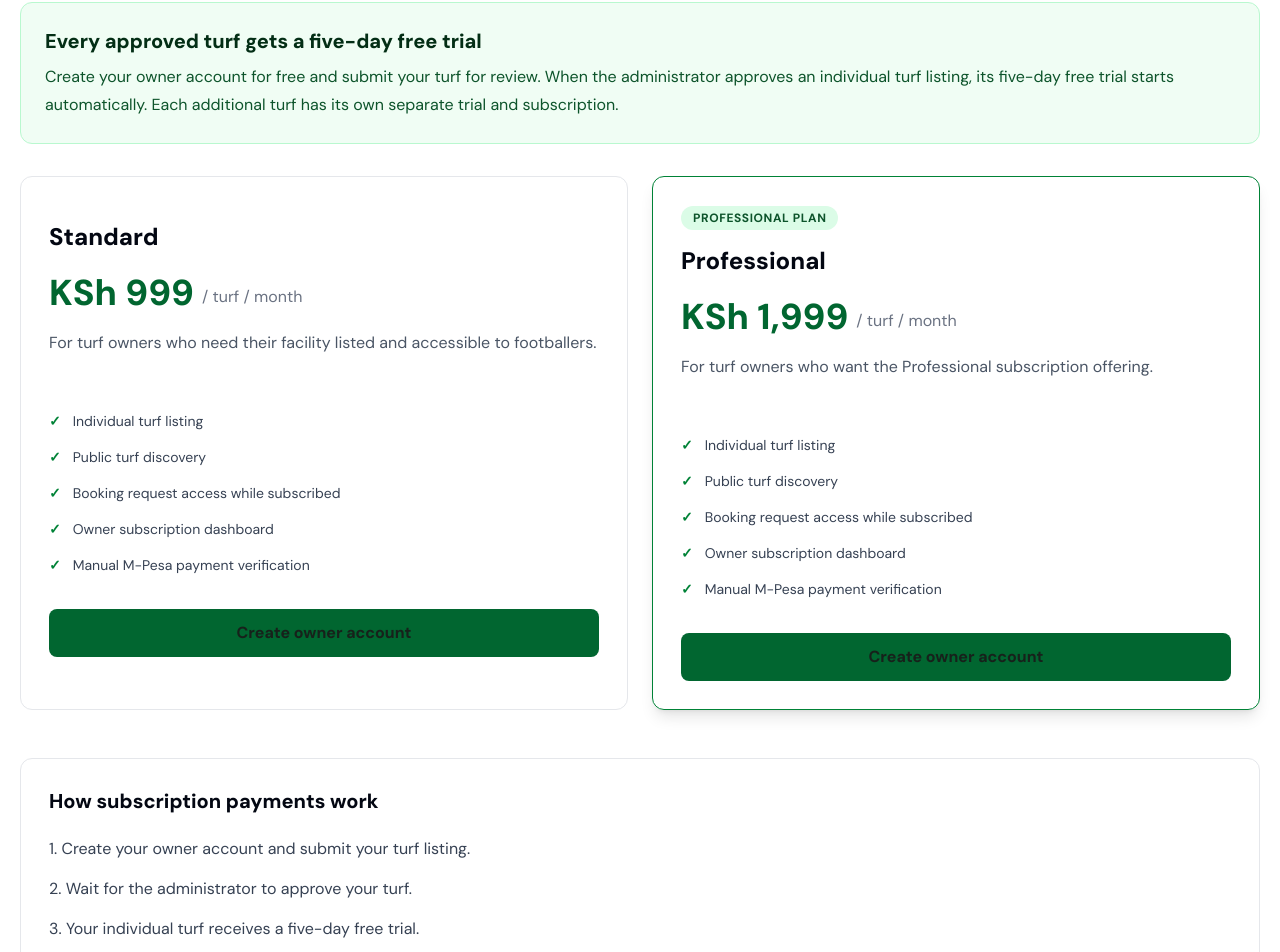
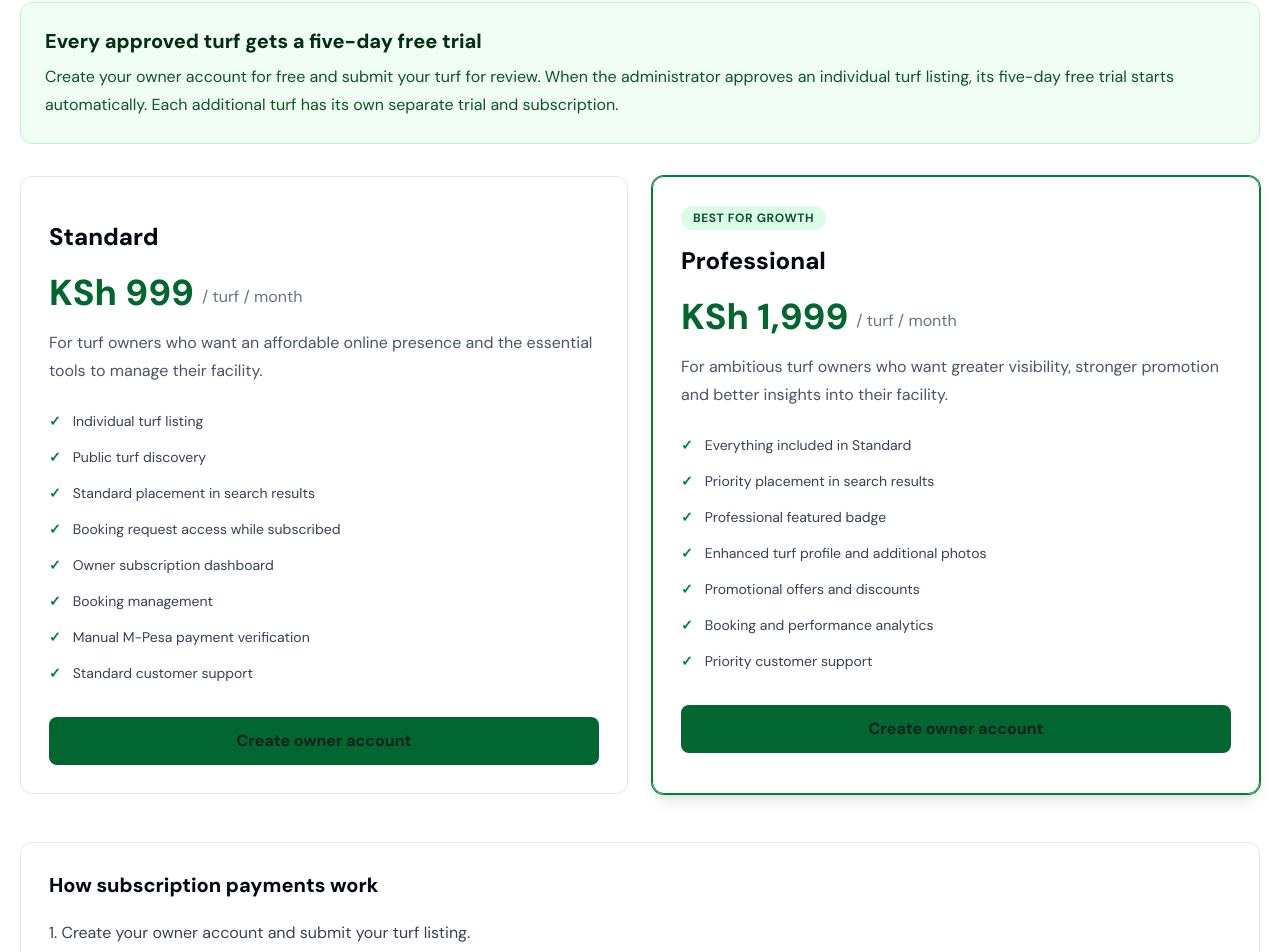
Before and after one commit to stanleyngunjiri2-a11y/TURFFF, a Next.js app: page /pricing in a window 1280 px wide. Shown: the part 513-1465 px from the top of the page. Built offline with nearby package versions, Linux system fonts and the light colour scheme.

Commit message:
Implement role-based authentication and turf subscription pricing

```diff
--- a/src/app/auth/callback/route.ts
+++ b/src/app/auth/callback/route.ts
@@ -1,24 +1,10 @@
 import { NextResponse, type NextRequest } from "next/server";
 import { createClient } from "@/lib/supabase/server";
-
-const ALLOWED_DESTINATIONS = new Set([
-  "/turfs",
-  "/reset-password",
-]);
+import { getLoginDestination } from "@/lib/auth/get-login-destination";
 
 export async function GET(request: NextRequest) {
   const code = request.nextUrl.searchParams.get("code");
   const requestedNext = request.nextUrl.searchParams.get("next");
-
-  // Only permit known internal destinations.
-  // Reject external URLs, protocol-relative URLs, backslashes,
-  // control characters, and unexpected redirect paths.
-  const validDestination =
-    requestedNext !== null &&
-    ALLOWED_DESTINATIONS.has(requestedNext) &&
-    !/[\\\u0000-\u001f\u007f]/.test(requestedNext);
-
-  const nextPath = validDestination ? requestedNext : "/turfs";
 
   if (!code) {
     return NextResponse.redirect(
@@ -28,13 +14,37 @@ export async function GET(request: NextRequest) {
 
   const supabase = await createClient();
 
-  const { error } = await supabase.auth.exchangeCodeForSession(code);
+  const { error: exchangeError } =
+    await supabase.auth.exchangeCodeForSession(code);
 
-  if (error) {
+  if (exchangeError) {
     return NextResponse.redirect(
       new URL("/login?error=confirmation_failed", request.url)
     );
   }
 
-  return NextResponse.redirect(new URL(nextPath, request.url));
+  const {
+    data: { user },
+    error: userError,
+  } = await supabase.auth.getUser();
+
+  if (userError || !user) {
+    return NextResponse.redirect(
+      new URL("/login?error=confirmation_failed", request.url)
+    );
+  }
+
+  try {
+    const destination = await getLoginDestination(
+      supabase,
+      user.id,
+      requestedNext
+    );
+
+    return NextResponse.redirect(new URL(destination, request.url));
+  } catch {
+    return NextResponse.redirect(
+      new URL("/login?error=destination_failed", request.url)
+    );
+  }
 }
--- a/src/app/login/page.tsx
+++ b/src/app/login/page.tsx
@@ -5,6 +5,7 @@ import { useRouter } from "next/navigation";
 import { useState, type FormEvent } from "react";
 import { SiteShell } from "@/components/site-shell";
 import { createClient } from "@/lib/supabase/client";
+import { getLoginDestination } from "@/lib/auth/get-login-destination";
 
 export default function LoginPage() {
   const router = useRouter();
@@ -37,7 +38,23 @@ export default function LoginPage() {
         return;
       }
 
-      router.replace("/turfs");
+      const { data: authData, error: userError } =
+        await supabase.auth.getUser();
+
+      if (userError || !authData.user) {
+        setError("Your login succeeded, but we could not verify your account. Please try again.");
+        return;
+      }
+
+      const requestedNext = new URLSearchParams(window.location.search).get("next");
+
+      const destination = await getLoginDestination(
+        supabase,
+        authData.user.id,
+        requestedNext
+      );
+
+      router.replace(destination);
       router.refresh();
     } catch {
       setError(
@@ -59,7 +76,11 @@ export default function LoginPage() {
         await supabase.auth.signInWithOAuth({
           provider: "google",
           options: {
-            redirectTo: `${window.location.origin}/auth/callback?next=/turfs`,
+            redirectTo: `${window.location.origin}/auth/callback?next=${
+              new URLSearchParams(window.location.search).get("next") === "/owner/apply"
+                ? "/owner/apply"
+                : "/turfs"
+            }`,
           },
         });
 
--- a/src/app/pricing/page.tsx
+++ b/src/app/pricing/page.tsx
@@ -12,25 +12,32 @@ const plans = [
   {
     name: "Standard",
     price: "999",
-    description: "For turf owners who need their facility listed and accessible to footballers.",
+    description:
+      "For turf owners who want an affordable online presence and the essential tools to manage their facility.",
     features: [
       "Individual turf listing",
       "Public turf discovery",
+      "Standard placement in search results",
       "Booking request access while subscribed",
       "Owner subscription dashboard",
+      "Booking management",
       "Manual M-Pesa payment verification",
+      "Standard customer support",
     ],
   },
   {
     name: "Professional",
     price: "1,999",
-    description: "For turf owners who want the Professional subscription offering.",
+    description:
+      "For ambitious turf owners who want greater visibility, stronger promotion and better insights into their facility.",
     features: [
-      "Individual turf listing",
-      "Public turf discovery",
-      "Booking request access while subscribed",
-      "Owner subscription dashboard",
-      "Manual M-Pesa payment verification",
+      "Everything included in Standard",
+      "Priority placement in search results",
+      "Professional featured badge",
+      "Enhanced turf profile and additional photos",
+      "Promotional offers and discounts",
+      "Booking and performance analytics",
+      "Priority customer support",
     ],
   },
 ];
@@ -74,13 +81,13 @@ export default function PricingPage() {
               key={plan.name}
               className={`rounded-xl border p-7 ${
                 index === 1
-                  ? "border-green-700 shadow-lg"
+                  ? "border-green-700 shadow-lg ring-1 ring-green-700"
                   : "border-gray-200"
               }`}
             >
               {index === 1 && (
                 <span className="rounded-full bg-green-100 px-3 py-1 text-xs font-bold uppercase tracking-wider text-green-900">
-                  Professional plan
+                  Best for growth
                 </span>
               )}
 
@@ -106,7 +113,7 @@ export default function PricingPage() {
                     className="flex gap-3 text-sm leading-6 text-gray-700"
                   >
                     <span className="font-black text-green-700">✓</span>
-                    {feature}
+                    <span>{feature}</span>
                   </li>
                 ))}
               </ul>
--- /dev/null
+++ b/src/lib/auth/get-login-destination.ts
@@ -0,0 +1,61 @@
+import type { SupabaseClient } from "@supabase/supabase-js";
+
+export async function getLoginDestination(
+  supabase: SupabaseClient,
+  userId: string,
+  requestedNext?: string | null
+): Promise<string> {
+  if (requestedNext === "/reset-password") {
+    return "/reset-password";
+  }
+
+  const { data: profile, error: profileError } = await supabase
+    .from("profiles")
+    .select("role")
+    .eq("id", userId)
+    .single();
+
+  if (profileError || !profile) {
+    throw new Error("Unable to determine your account permissions.");
+  }
+
+  if (profile.role === "superadmin") {
+    return "/admin/dashboard";
+  }
+
+  if (profile.role === "turf_owner") {
+    return "/owner/dashboard";
+  }
+
+  if (profile.role === "footballer") {
+    const { data: application, error: applicationError } = await supabase
+      .from("owner_applications")
+      .select("status")
+      .eq("user_id", userId)
+      .order("created_at", { ascending: false })
+      .limit(1)
+      .maybeSingle();
+
+    if (applicationError) {
+      throw new Error("Unable to check your owner application.");
+    }
+
+    if (
+      application?.status === "pending" ||
+      application?.status === "rejected"
+    ) {
+      return "/owner/apply";
+    }
+
+    if (
+      requestedNext === "/owner/apply" ||
+      requestedNext === "/owner/dashboard"
+    ) {
+      return "/owner/apply";
+    }
+
+    return "/turfs";
+  }
+
+  throw new Error("Your account has an unsupported role.");
+}
```
